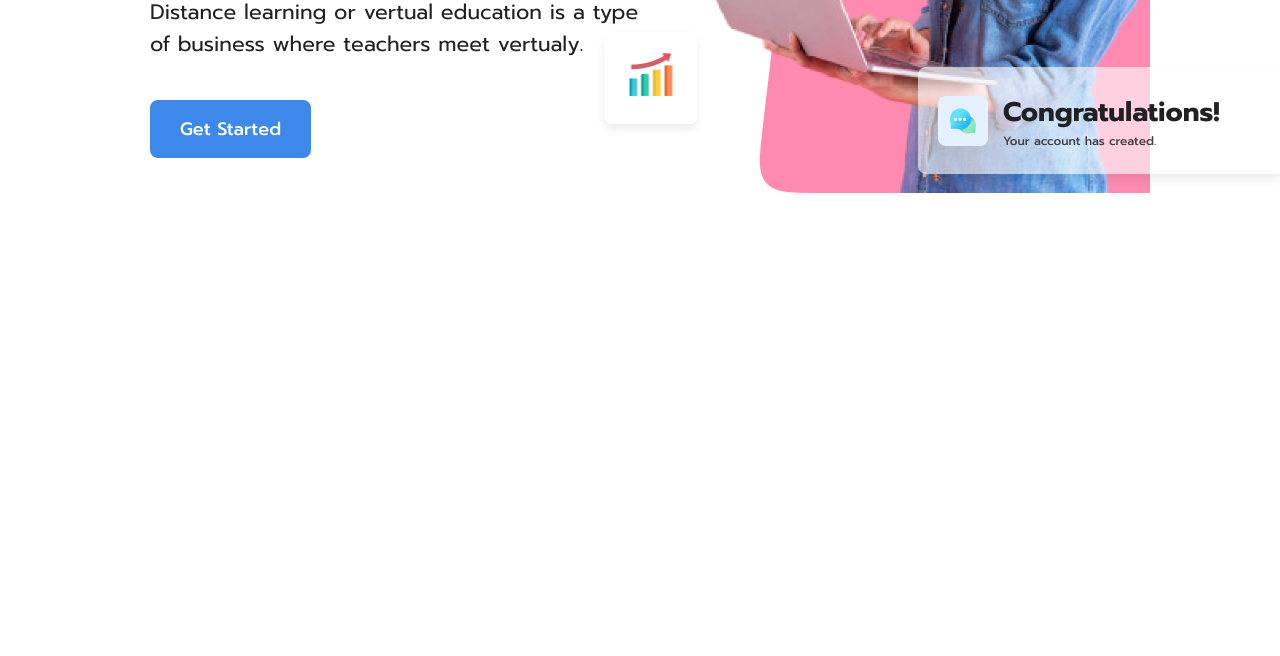
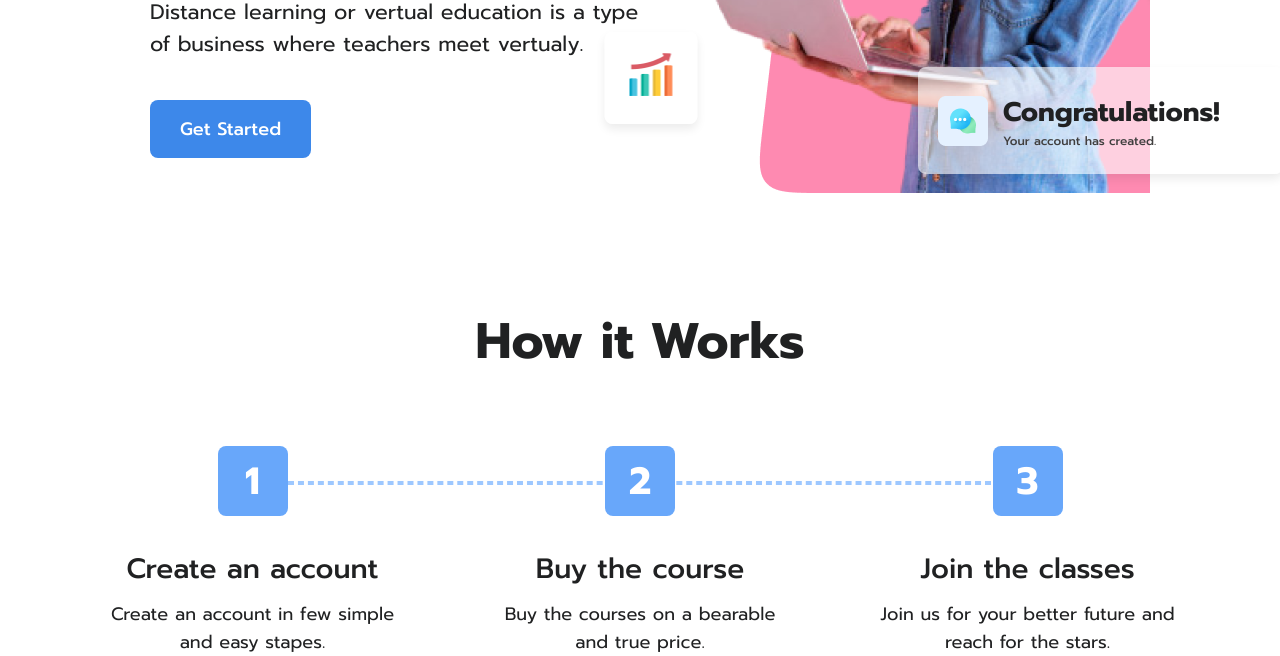
Before and after one commit to piloterick/vartual.classroom, a plain HTML site: page index.html in a window 1280 px wide. Shown: the part 493-1149 px from the top of the page. Before the commit the page ends 800 px from the top, so only its background shows below. Drawn offline with Linux system fonts and the light colour scheme.

Commit message:
Create the main-wrapper

```diff
--- /dev/null
+++ b/css/components/main-wrapper.css
@@ -0,0 +1,60 @@
+.main-wrapper {
+    display: flex;
+    width: 1080px;
+    justify-content: space-between;
+    position: relative;
+}
+
+.main-wrapper::before {
+    content: "";
+    width: 703px;
+    height: 0;
+    border: 2px dashed #9EC8FF;
+    box-sizing: border-box;
+    position: absolute;
+    left: 188px;
+    top: 35px;
+}
+
+.main-wrapper .wrapper {
+    display: flex;
+    flex-direction: column;
+    align-items: center;
+    width: 305px;
+    text-align: center;
+}
+
+.main-wrapper .wrapper::before {
+    display: flex;
+    justify-content: center;
+    align-items: center;
+    content: "1";
+    font-size: 38px;
+    font-weight: 600;
+    width: 70px;
+    height: 70px;
+    background-color: #68A7FA;
+    border-radius: 8px;
+    color: #FFF;
+    z-index: 1;
+}
+
+.main-wrapper .wrapper.-num2::before {
+    content: "2";
+}
+
+.main-wrapper .wrapper.-num3::before {
+    content: "3";
+}
+
+.main-wrapper .title {
+    font-size: 28px;
+    font-weight: 500;
+    margin-top: 31px;
+    margin-bottom: 10px;
+}
+
+.main-wrapper .subtitle {
+    font-size: 18px;
+    font-weight: 400;
+}
--- a/index.html
+++ b/index.html
@@ -15,6 +15,8 @@
     <link rel="stylesheet" href="css/components/main-textbox.css">
     <link rel="stylesheet" href="css/components/main-title.css">
     <link rel="stylesheet" href="css/components/main-banner.css">
+    <link rel="stylesheet" href="css/components/second-section.css">
+    <link rel="stylesheet" href="css/components/main-wrapper.css">
 
 </head>
 <body>
@@ -68,5 +70,26 @@
             </article>
         </div>
     </section>
+
+    <section class="second-section">
+        <h1 class="main-title">How it Works</h1>
+
+        <div class="main-wrapper">
+            <article class="wrapper">
+                <h2 class="title">Create an account</h2>
+                <h3 class="subtitle">Create an account in few simple and easy stapes.</h3>
+            </article>
+
+            <article class="wrapper -num2">
+                <h2 class="title">Buy the course</h2>
+                <h3 class="subtitle">Buy the courses on a bearable and true price.</h3>
+            </article>
+
+            <article class="wrapper -num3">
+                <h2 class="title">Join the classes</h2>
+                <h3 class="subtitle">Join us for your better future and reach for the stars.</h3>
+            </article>
+        </div>
+    </section>
 </body>
 </html>
```
